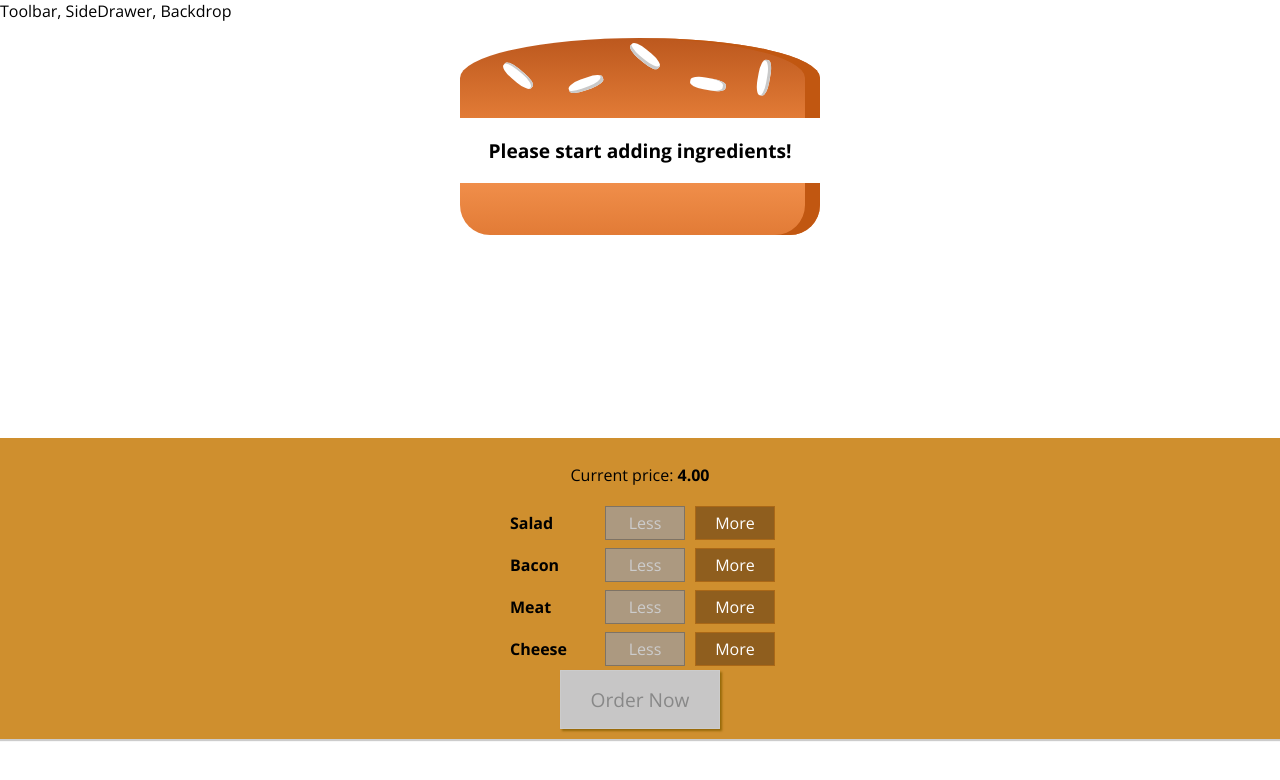
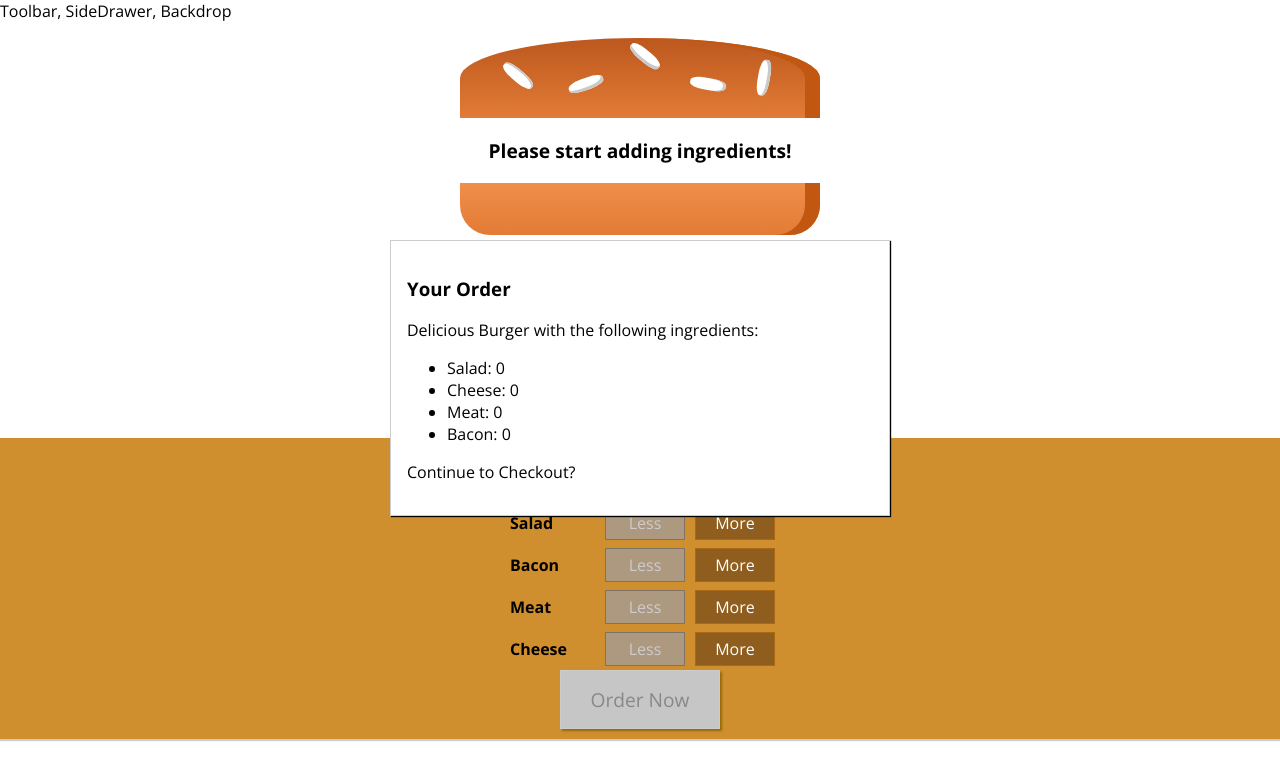
Before and after one commit to kaiaz/burger_project, a React app: page / in a window 1280 px wide. Shown: the top 780 px of the page. Built offline with nearby package versions, Linux system fonts and the light colour scheme.

Commit message:
Add new components: Modal and OrderSummary

```diff
--- /dev/null
+++ b/src/components/Burger/OrderSummary/OrderSummary.jsx
@@ -0,0 +1,24 @@
+import React from 'react';
+import Aux  from '../../../hoc/Aux';
+
+const orderSummary = (props) => {
+    const ingredientsSummary =  Object.keys(props.ingredients)
+        .map((igKey) => {
+            return (
+                <li key={igKey}>
+                    <span style={{textTransform: 'capitalize'}}>{igKey}:</span>  {props.ingredients[igKey]}
+                </li>)
+        });
+    return(
+        <Aux>
+            <h3>Your Order</h3>
+            <p>Delicious Burger with the following ingredients:</p>
+            <ul>
+                {ingredientsSummary}
+            </ul>
+            <p>Continue to Checkout?</p>
+        </Aux>
+    );
+};
+
+export default orderSummary;
--- /dev/null
+++ b/src/components/UI/Modal/Modal.css
@@ -0,0 +1,20 @@
+.Modal {
+    position: fixed;
+    z-index: 500;
+    background-color: white;
+    width: 70%;
+    border: 1px solid #ccc;
+    box-shadow: 1px 1px 1px black;
+    padding: 16px;
+    left: 15%;
+    top: 30%;
+    box-sizing: border-box;
+    transition: all 0.3s ease-out;
+}
+
+@media (min-width: 600px) {
+    .Modal {
+        width: 500px;
+        left: calc(50% - 250px);
+    }
+}
--- a/src/components/UI/Modal/Modal.jsx
+++ b/src/components/UI/Modal/Modal.jsx
@@ -0,0 +1,10 @@
+import React from 'react';
+import styles from './Modal.css';
+
+const modal = (props) => (
+    <div className={styles.Modal}>
+        {props.children}
+    </div>
+);
+
+export default modal;
--- a/src/containers/BurgerBuilder/BurgerBuilder.jsx
+++ b/src/containers/BurgerBuilder/BurgerBuilder.jsx
@@ -2,6 +2,8 @@
 import Aux from '../../hoc/Aux';
 import Burger from '../../components/Burger/Burger';
 import BuildControls from '../../components/Burger/BuildControls/BuildControls';
+import Modal from '../../components/UI/Modal/Modal';
+import OrderSummary from '../../components/Burger/OrderSummary/OrderSummary';
 
 const INGREDIENT_PRICES = {
   salad: 0.5,
@@ -89,6 +91,11 @@
         }
         return (
             <Aux>
+                <Modal>
+                    <OrderSummary
+                        ingredients={this.state.ingredients}
+                    />
+                </Modal>
                 <Burger ingredients={this.state.ingredients}/>
                 <BuildControls
                     ingredientAdded = {this.addIngredientHandler}
```
Also changed, not shown: src/components/UI/Backdrop/Backdrop.jsx (added).
